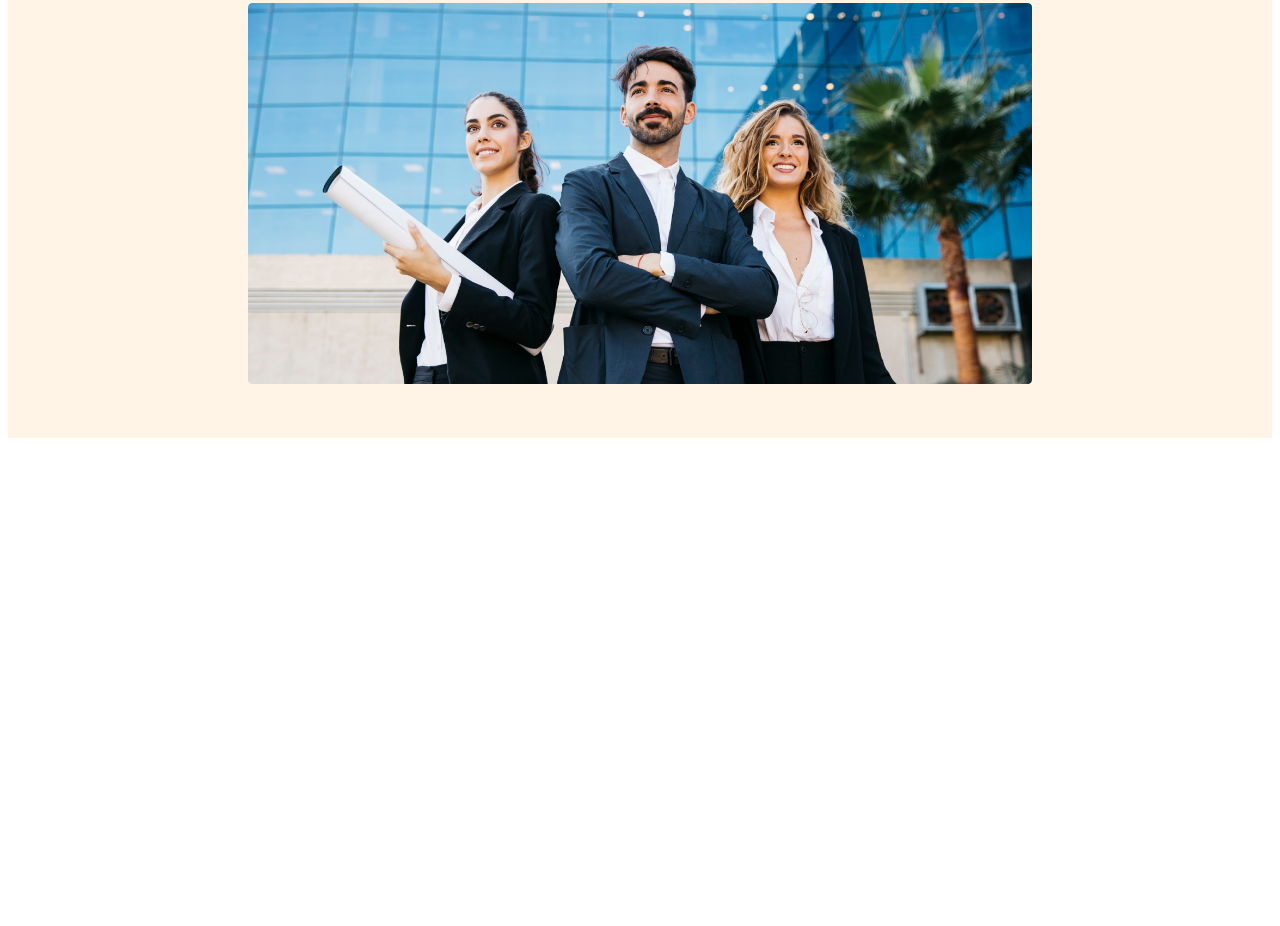
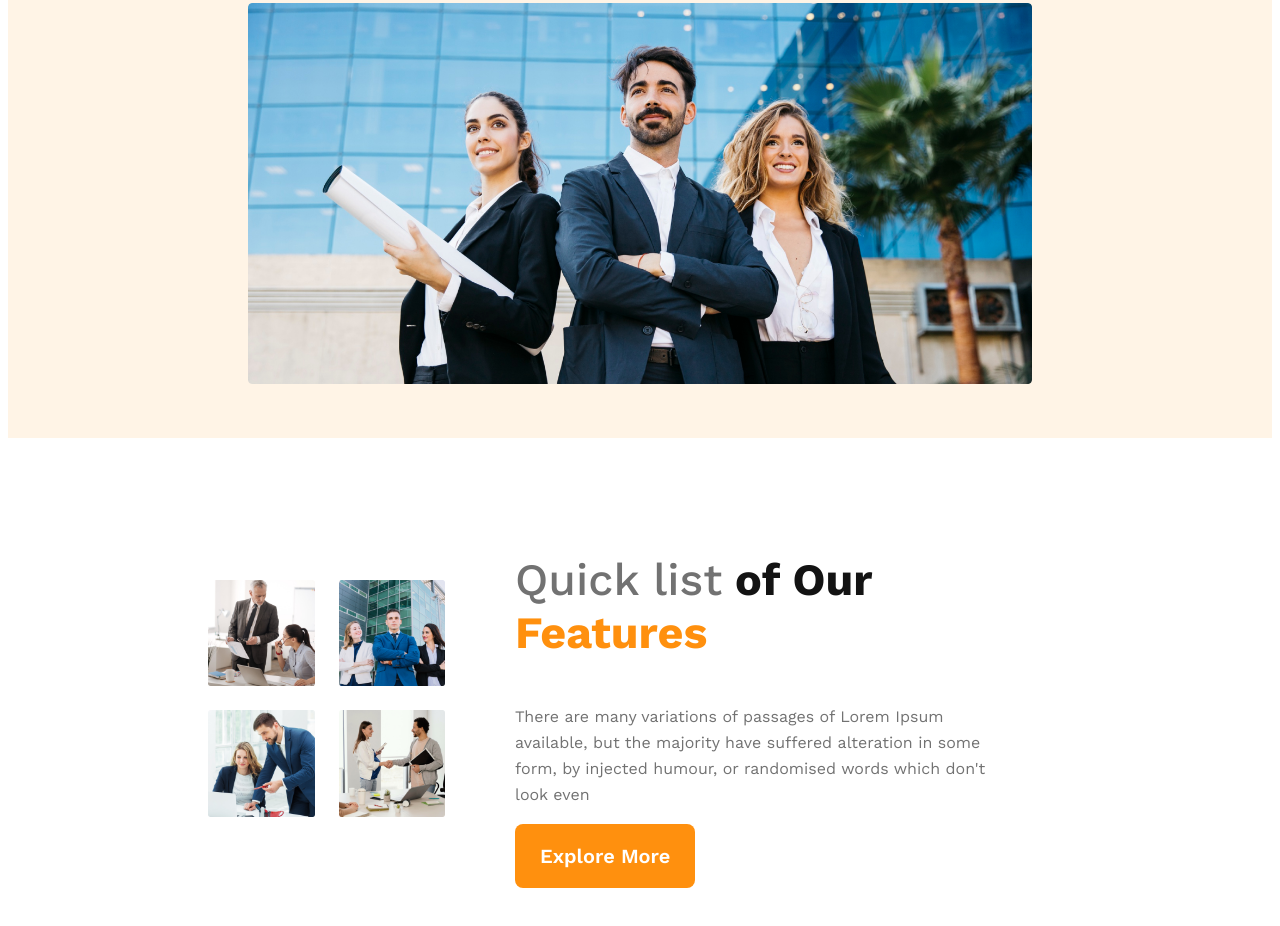
Before and after one commit to abircu/G3_architech_website, a plain HTML site: page index.html in a window 1280 px wide. Shown: the part 587-1513 px from the top of the page. Before the commit the page ends 1033 px from the top, so only its background shows below. Drawn offline with nearby package versions, Linux system fonts and the light colour scheme.

Commit message:
team section resposive finished

```diff
--- a/index.html
+++ b/index.html
@@ -9,6 +9,7 @@
 </head>
 
 <body>
+    <!-- header start -->
     <header>
         <nav>
             <h3 class="nav-title">G3 Architects</h3>
@@ -34,8 +35,26 @@
             <img src="image/banner.png" alt="">
         </div>
     </header>
+    <!-- header end -->
     <main>
-
+        <!-- features section start-->
+        <section class="teams_container">
+            <div class="teams_container_image">
+                <img src="image/team1.png" alt="">
+                <img src="image/team2.png" alt="">
+                <img src="image/team3.png" alt="">
+                <img src="image/team4.png" alt="">
+            </div>
+            <div class="team_content">
+                <h3 class="team_content_title"><span class="title_dark">Quick list</span> of Our <span
+                        class="title_orange">Features</span></h3>
+                <p class="bannner_description">There are many variations of passages of Lorem Ipsum available, but the
+                    majority have suffered
+                    alteration in some form,
+                    by injected humour, or randomised words which don't look even</p>
+                <button class="btn_primary">Explore More</button>
+            </div>
+        </section>
     </main>
     <footer>
 
--- a/style.css
+++ b/style.css
@@ -64,17 +64,62 @@ nav li a{
     width: 100%;
 }
 
+main{
+    max-width: 1440px;
+    margin: 70px auto;
+}
+
+.team_content_title{
+    font-size: 2.8rem;
+    font-weight:700;
+    color: #131313;
+}
+.title_dark{
+    color: #727272;
+    font-weight: 500;
+}
+.title_orange{
+    color: #FF900E;
+}
+.teams_container{
+    display: flex;
+    align-items: center;
+    padding-left: 200px;
+    padding-right: 200px;
+}
+.teams_container_image{
+    display: grid;
+    grid-template-columns: repeat(2, 1fr);
+    gap: 1.5rem;
+}
+.teams_container_image img{
+    width: 100%;
+}
+.team_content{
+    padding-left: 70px;
+    padding-right: 70px;
+}
+
 /* Responsive design for small device */
 
 @media screen and (max-width:576px){
-    header{
+    header,main{
         padding: 20px;
     }
-    nav{
+    nav, nav ul{
         flex-direction: column;
     }
-    nav ul{
-        flex-direction: column;
+    .teams_container {
+         flex-direction: column;
+         padding-left: 20px;
+         padding-right: 20px;
+    }
+
+    .teams_container_image {
+         grid-template-columns: 1fr;
+    }
+    .teams_container_image img{
+        width: 100%;
     }
 }
 
@@ -83,7 +128,14 @@ nav li a{
     header{
         padding: 36px;
     }
-    nav{
+    nav,.teams_container{
         flex-direction: column;
     }
+    .teams_container{
+        padding-left: 50px;
+        padding-right: 50px;
+    }
+    .teams_container_image img{
+        width: 100%;
+    }
 }
```
